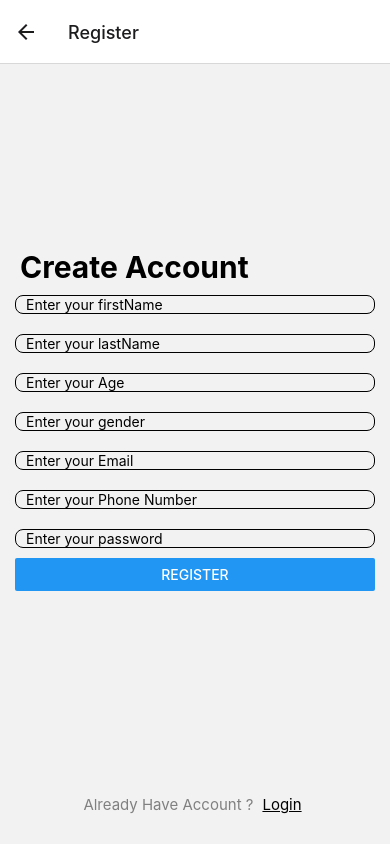
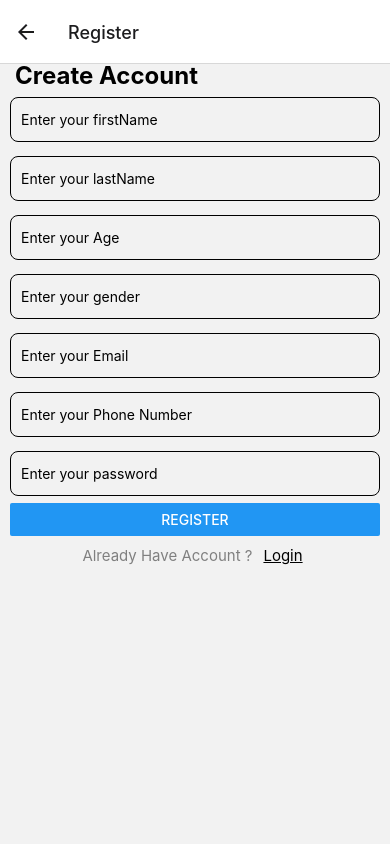
Before and after one commit to abhishek-2k23/React-Native-First-Project, a React Native app: screen /Register in a window 390 px wide. Built offline with nearby package versions, Linux system fonts and the light colour scheme.

Commit message:
added dark mode feature

```diff
--- a/componetns/Register.jsx
+++ b/componetns/Register.jsx
@@ -1,3 +1,4 @@
+/* eslint-disable react-native/no-inline-styles */
 /* eslint-disable prettier/prettier */
 /* eslint-disable react/react-in-jsx-scope */
 /* eslint-disable prettier/prettier */
@@ -7,65 +8,85 @@ import {
   StyleSheet,
   TextInput,
   Button,
-    TouchableOpacity,
+  useColorScheme,
   TouchableHighlight,
+  ScrollView,
 } from 'react-native';
-
-  import { useState,useEffect } from 'react';
-
-  //for form data handle
+import {useState} from 'react';
 import {Formik} from 'formik';
 
+//main function ->>>>>>>>>>>>>>>
 const Register = ({navigation}) => {
+  //to save the api response error
+  const [error, setError] = useState();
 
-    //to save the api response error
-    const [error,setError] = useState();
+
+  //color scheme
+  const isDark = useColorScheme() === 'dark';
 
   //user login function
-      const loginFunction = async(values,action) =>{
+  const loginFunction = async (values, action) => {
     console.log(values);
     try {
       //sending the request with values
-              const response = await fetch('https://form-data-submission-2ew5.onrender.com/register',{
-                  method:'POST',
-                  headers:{
-                      Accept : 'application/json',
-                      'Content-Type' : 'application/json',
+      const response = await fetch(
+        'https://form-data-submission-2ew5.onrender.com/register',
+        {
+          method: 'POST',
+          headers: {
+            Accept: 'application/json',
+            'Content-Type': 'application/json',
           },
-                  body : JSON.stringify(values),
-              });
+          body: JSON.stringify(values),
+        },
+      );
 
       //response converted to json
       const result = await response.json();
-              console.log('response : ',result);
+      console.log('response : ', result);
 
       //if user matches credentials
-              if (response.status === 200){
-
+      if (response.status === 200) {
         //navigate to home page
         navigation.navigate('Login');
-              }else{
+      } else {
         setError(result?.message);
       }
-          } catch (err){
-              console.log('error  : ',err);
+    } catch (err) {
+      console.log('error  : ', err);
     }
-
   };
 
   return (
+    <ScrollView>
       <View style={styles.loginAppContainer}>
-
         {/* login container  */}
         <View style={styles.loginFiedsContainer}>
-          <Text style={{fontSize:30, fontWeight:'bold',marginHorizontal:5,color:'black'}}>Create Account</Text>
+          <Text
+            style={[{
+              fontSize: 24,
+              fontWeight: 'bold',
+              marginHorizontal: 5,
+              color: 'black',
+            }, isDark && styles.WhiteText]}>
+            Create Account
+          </Text>
 
           {/* form inputs */}
           <Formik
-            initialValues={{Email: '',Password : '',firstName:'',lastName:'',Age:'',phoneNumber:'',gender:''}}
-            onSubmit={(values, action) => loginFunction(values,action)}>
-            {({handleChange, handleBlur, handleSubmit, values}) => (
-
+            initialValues={{
+              Email: '',
+              Password: '',
+              firstName: '',
+              lastName: '',
+              Age: '',
+              phoneNumber: '',
+              gender: '',
+            }}
+            onSubmit={(values, action) => loginFunction(values, action)}>
+            {
+              //arrow unnamed function which take input and handle errors
+              ({handleChange, handleBlur, handleSubmit, values}) => (
                 // input fields view
                 <View>
                   <TextInput
@@ -73,42 +94,48 @@ import {
                     onBlur={handleBlur('firstName')}
                     value={values.firstName}
                     placeholder="Enter your firstName"
-                  style={styles.textInput}
+                    style={[styles.textInput, isDark && styles.WhiteText]}
+                    placeholderTextColor={isDark ? "#fff" : "#000"}
                   />
                   <TextInput
                     onChangeText={handleChange('lastName')}
                     onBlur={handleBlur('lastName')}
                     value={values.lastName}
                     placeholder="Enter your lastName"
-                  style={styles.textInput}
+                    style={[styles.textInput, isDark && styles.WhiteText]}
+                    placeholderTextColor={isDark ? "#fff" : "#000"}
                   />
                   <TextInput
                     onChangeText={handleChange('Age')}
                     onBlur={handleBlur('Age')}
                     value={values.Age}
                     placeholder="Enter your Age"
-                  style={styles.textInput}
+                    style={[styles.textInput, isDark && styles.WhiteText]}
+                    placeholderTextColor={isDark ? "#fff" : "#000"}
                   />
                   <TextInput
                     onChangeText={handleChange('gender')}
                     onBlur={handleBlur('gender')}
                     value={values.gender}
                     placeholder="Enter your gender"
-                  style={styles.textInput}
+                    style={[styles.textInput, isDark && styles.WhiteText]}
+                    placeholderTextColor={isDark ? "#fff" : "#000"}
                   />
                   <TextInput
                     onChangeText={handleChange('Email')}
                     onBlur={handleBlur('Email')}
                     value={values.Email}
                     placeholder="Enter your Email"
-                  style={styles.textInput}
+                    style={[styles.textInput, isDark && styles.WhiteText]}
+                    placeholderTextColor={isDark ? "#fff" : "#000"}
                   />
                   <TextInput
                     onChangeText={handleChange('phoneNumber')}
                     onBlur={handleBlur('phoneNumber')}
                     value={values.phoneNumber}
                     placeholder="Enter your Phone Number"
-                  style={styles.textInput}
+                    style={[styles.textInput, isDark && styles.WhiteText]}
+                    placeholderTextColor={isDark ? "#fff" : "#000"}
                   />
                   <TextInput
                     onChangeText={handleChange('Password')}
@@ -116,29 +143,58 @@ import {
                     value={values.Password}
                     placeholder="Enter your password"
                     secureTextEntry
-                  style={styles.textInput}
+                    style={[styles.textInput, isDark && styles.WhiteText]}
+                    placeholderTextColor={isDark ? "#fff" : "#000"}
                   />
 
                   {/* login button  */}
-                <Button  onPress={handleSubmit} title="Register" style={styles.buttonStyle}/>
+                  <Button
+                    onPress={handleSubmit}
+                    title="Register"
+                    style={styles.buttonStyle}
+                  />
                 </View>
-            )}
+              )
+            }
           </Formik>
 
           {/* if any error occurs  */}
-          {
-            error && <Text style={{fontSize:15, marginHorizontal:5, textAlign:'center',marginTop:10,color:'red'}}>{error}</Text>
-          }
+          {error && (
+            <Text
+              style={{
+                fontSize: 15,
+                marginHorizontal: 5,
+                textAlign: 'center',
+                marginTop: 10,
+                color: 'red',
+              }}>
+              {error}
+            </Text>
+          )}
         </View>
 
         {/* //footer  */}
         <View style={styles.footer}>
-              <Text style={{fontSize:15,color:'grey'}}>Already Have Account ?</Text>
-              <TouchableHighlight onPress={() => navigation.navigate('Login')} underlayColor={'white'}>
-                  <Text style={{fontSize:15, marginHorizontal:5, textAlign:'center',textDecorationLine:'underline',color:'black'}}>Login</Text>
+          <Text style={[{fontSize: 15, color: 'grey'},isDark&&styles.WhiteText]}>
+            Already Have Account ?
+          </Text>
+          <TouchableHighlight
+            onPress={() => navigation.navigate('Login')}
+            underlayColor={'white'}>
+            <Text
+              style={[{
+                fontSize: 15,
+                marginHorizontal: 5,
+                textAlign: 'center',
+                textDecorationLine: 'underline',
+                color: 'black',
+              }, isDark && styles.WhiteText]}>
+              Login
+            </Text>
           </TouchableHighlight>
         </View>
       </View>
+    </ScrollView>
   );
 };
 export default Register;
@@ -150,20 +206,29 @@ import {
   },
   loginFiedsContainer: {
     flex: 10,
-      padding: 10,
+    padding: 5,
     justifyContent: 'center',
   },
-    textInput:{
+  textInput: {
     borderWidth: 1,
-      marginVertical:10,
+    marginVertical: 7,
     borderRadius: 8,
-      paddingLeft:10,
+    paddingLeft: 10,
+    height: 45,
   },
   footer: {
     flex: 1,
+    marginTop:5,
     flexDirection: 'row',
-      gap: 4,
+    gap: 6,
     justifyContent: 'center',
     alignItems: 'center',
   },
+  buttonStyle :{
+    marginTop: 10,
+  },
+  WhiteText : {
+    color : "#fff",
+    borderColor : "#fff",
+  }
 });
```
Lines whose indentation alone changed are shown as unchanged.
